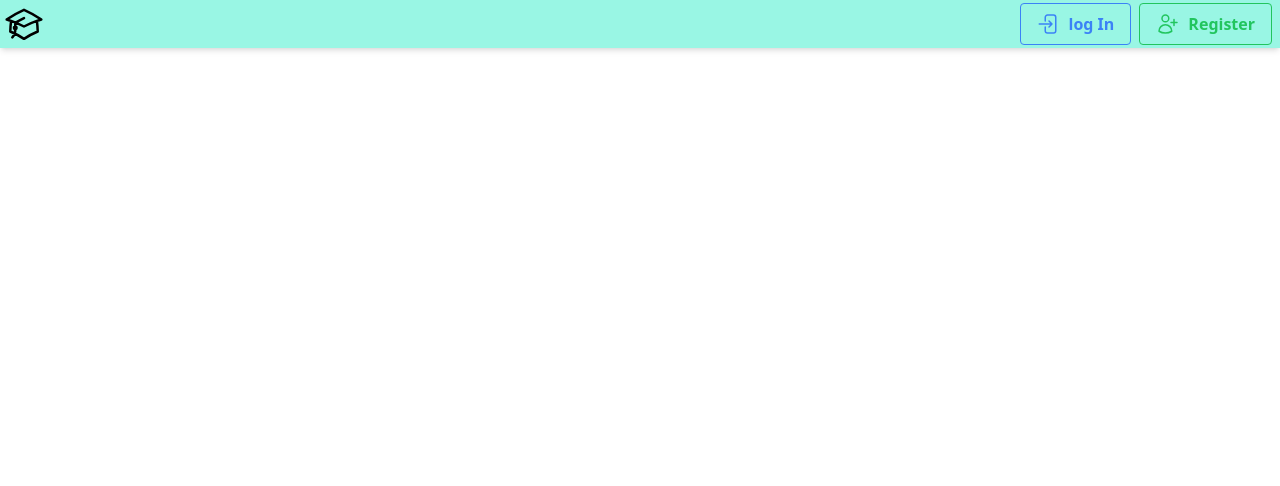
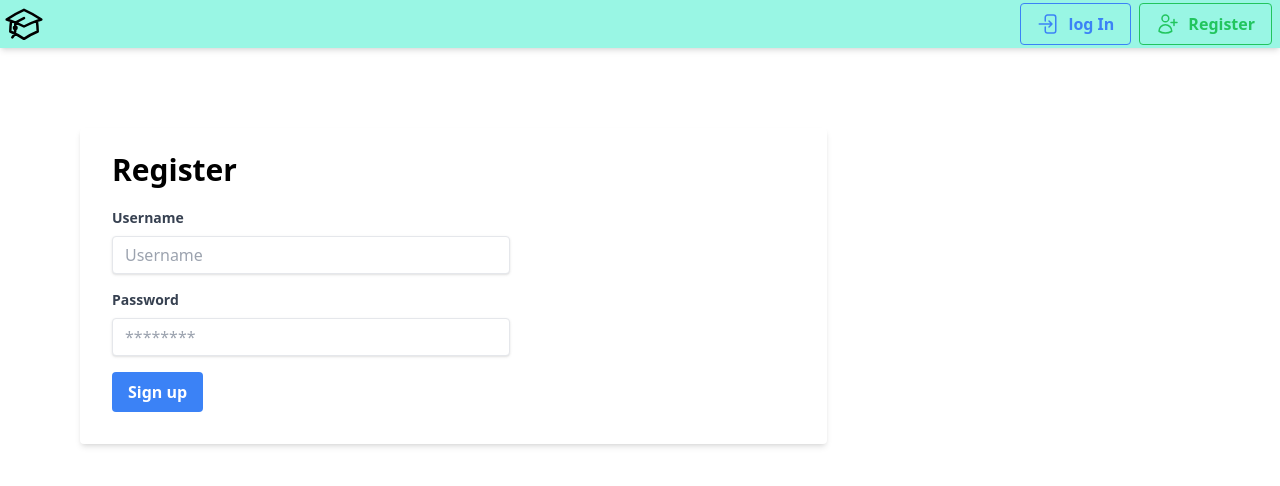
Before and after one commit to Prabhjot1412/sound_streamer, a React (Create React App) app: page /register in a window 1280 px wide. Before the commit this address had no page. Shown: the top 486 px of the page. Built offline with nearby package versions, Linux system fonts and the light colour scheme.

Commit message:
add registration form

```diff
--- a/src/Router.js
+++ b/src/Router.js
@@ -2,6 +2,7 @@ import React from "react";
 import { BrowserRouter as MyRouter, Routes, Route } from "react-router-dom";
 import Form from "./components/Form";
 import MainPage from "./MainPage";
+import RegistrationForm from "./components/RegistrationForm";
 
 const Router = (props) => {
   return(
@@ -21,6 +22,7 @@ const Router = (props) => {
               ]}
             />
           } />
+          <Route path="/register" element={<RegistrationForm />} />
         </Routes>
     </MyRouter>
   )
--- a/src/components/Form.js
+++ b/src/components/Form.js
@@ -35,6 +35,7 @@ const Form = (props) => {
     if (response_json.error_messages.length === 0) {
       switch(props.title) {
         case "Log In":
+        case "Register":
           Cookies.set("session_token", response_json.user_token)
           break;
         default:
--- a/src/components/Navbar.js
+++ b/src/components/Navbar.js
@@ -48,7 +48,7 @@ const Navbar = (props) => {
               <span className="ml-2"> log In </span>
             </a>
 
-            <a href="/Register" className="mr-2 flex bg-transparent hover:bg-green-500 text-green-500 font-semibold hover:text-white py-2 px-4 border border-green-500 hover:border-transparent active:bg-green-600 focus:ring focus:ring-green-300 rounded" id='nav_link'>
+            <a href="/register" className="mr-2 flex bg-transparent hover:bg-green-500 text-green-500 font-semibold hover:text-white py-2 px-4 border border-green-500 hover:border-transparent active:bg-green-600 focus:ring focus:ring-green-300 rounded" id='nav_link'>
             <UserPlus w='6' h='6'/>
 
             <span className="ml-2">  Register </span>
--- /dev/null
+++ b/src/components/RegistrationForm.js
@@ -0,0 +1,18 @@
+import Form from "./Form"
+
+const RegistrationForm = () => {
+  return(
+    <Form
+    title='Register'
+    buttonName='Sign up'
+    api_url='/api/user/create'
+    redirect='/'
+    fields={[
+      { name: 'Username', type: 'text', placeholder: 'Username' },
+      { name: 'Password', type: 'Password', placeholder: '********' },
+    ]}
+  />
+  )
+}
+
+export default RegistrationForm
```
